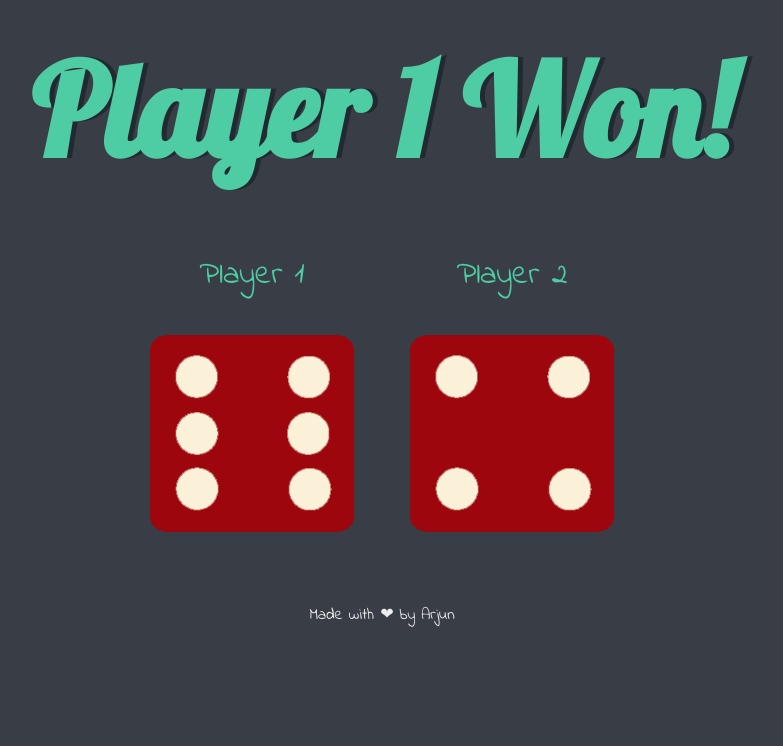
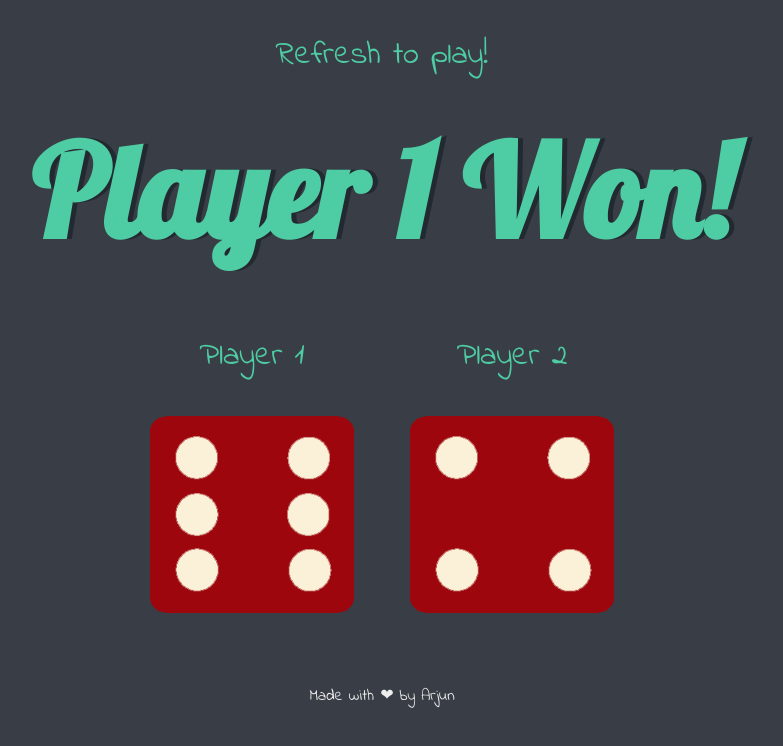
Before and after one commit to arjunnrana/Dice, a plain HTML site: page index.html in a window 1280 px wide. Shown: the whole page, without its empty margins (258-1041 px from the left). Drawn offline with Linux system fonts and the light colour scheme.

Commit message:
Update index.html

```diff
--- a/index.html
+++ b/index.html
@@ -10,7 +10,8 @@
   <body>
     <div class="container">
       <div class="">
-        <h1>Refresh Me!</h1>
+        <p>Refresh to play!</p>
+        <h1></h1>
       </div>
 
       <div class="dice">
```
